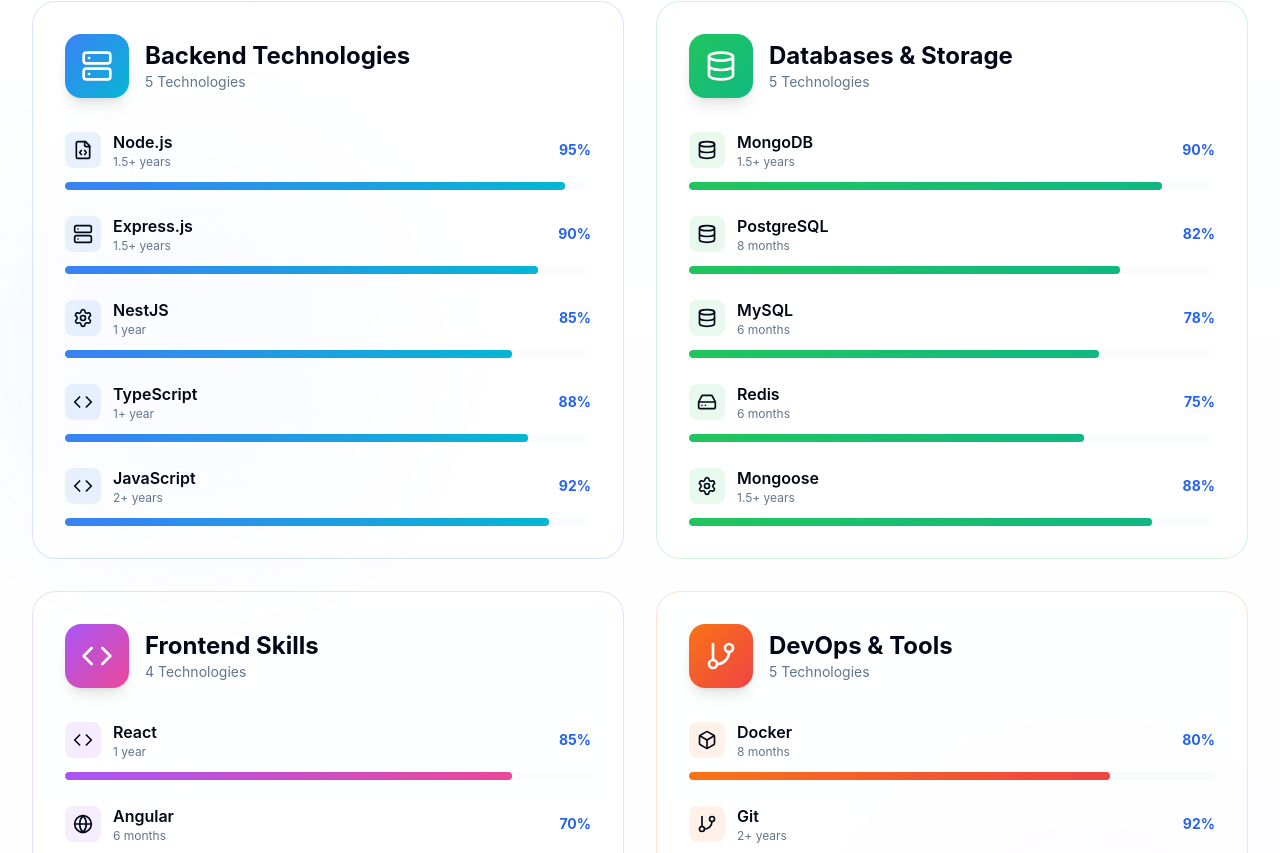
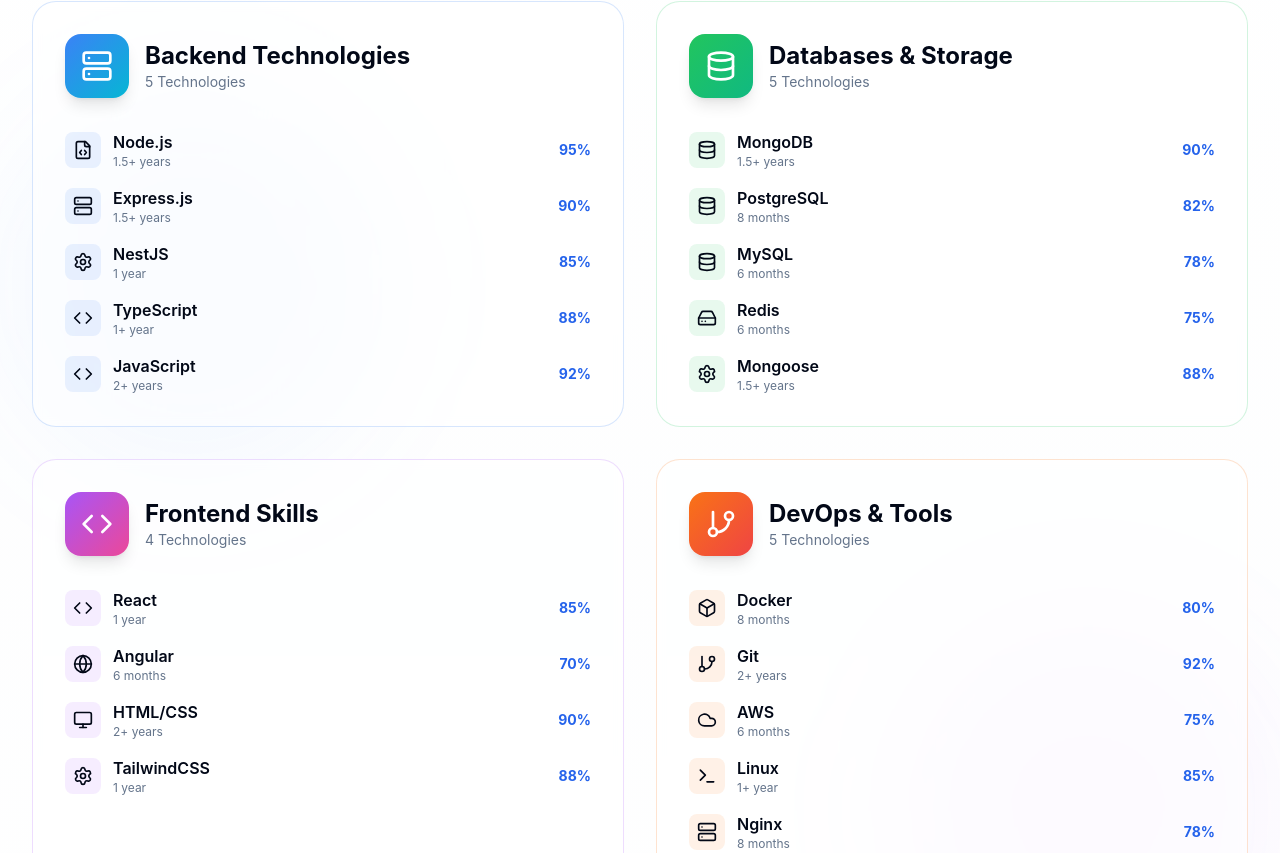
Before and after one commit to ajay-kumawat1/Portfolio, a React (Vite) app: page / in a window 1280 px wide. Shown: the part 2287-3140 px from the top of the page. Built offline with nearby package versions, Linux system fonts and the light colour scheme.

Commit message:
fix(skills): adjust spacing in Skills component and remove progress bar

```diff
--- a/src/components/Skills.tsx
+++ b/src/components/Skills.tsx
@@ -212,7 +212,7 @@
                 </div>
 
                 {/* Skills Grid */}
-                <div className="space-y-6">
+                <div className="space-y-4">
                   {category.skills.map((skill, skillIndex) => (
                     <motion.div
                       key={skill.name}
@@ -220,7 +220,7 @@
                       transition={{ delay: skillIndex * 0.1 }}
                       className="group/skill"
                     >
-                      <div className="flex items-center justify-between mb-3">
+                      <div className="flex items-center justify-between">
                         <div className="flex items-center space-x-3">
                           <div
                             className={`p-2 rounded-lg ${category.bgColor} group-hover/skill:scale-110 transition-transform`}
@@ -239,28 +239,6 @@
                         <span className="text-sm font-bold text-primary">
                           {skill.level}%
                         </span>
-                      </div>
-
-                      {/* Progress Bar */}
-                      <div className="relative h-2 bg-muted/30 rounded-full overflow-hidden">
-                        <motion.div
-                          className={`absolute left-0 top-0 h-full bg-gradient-to-r ${category.color} rounded-full`}
-                          initial={{ width: 0 }}
-                          animate={
-                            isInView
-                              ? { width: `${skill.level}%` }
-                              : { width: 0 }
-                          }
-                          transition={{
-                            duration: 1.5,
-                            delay: index * 0.2 + skillIndex * 0.1,
-                            ease: "easeOut",
-                          }}
-                        />
-                        <div
-                          className={`absolute left-0 top-0 h-full bg-gradient-to-r ${category.color} rounded-full opacity-30 animate-pulse`}
-                          style={{ width: `${skill.level}%` }}
-                        />
                       </div>
                     </motion.div>
                   ))}
```
